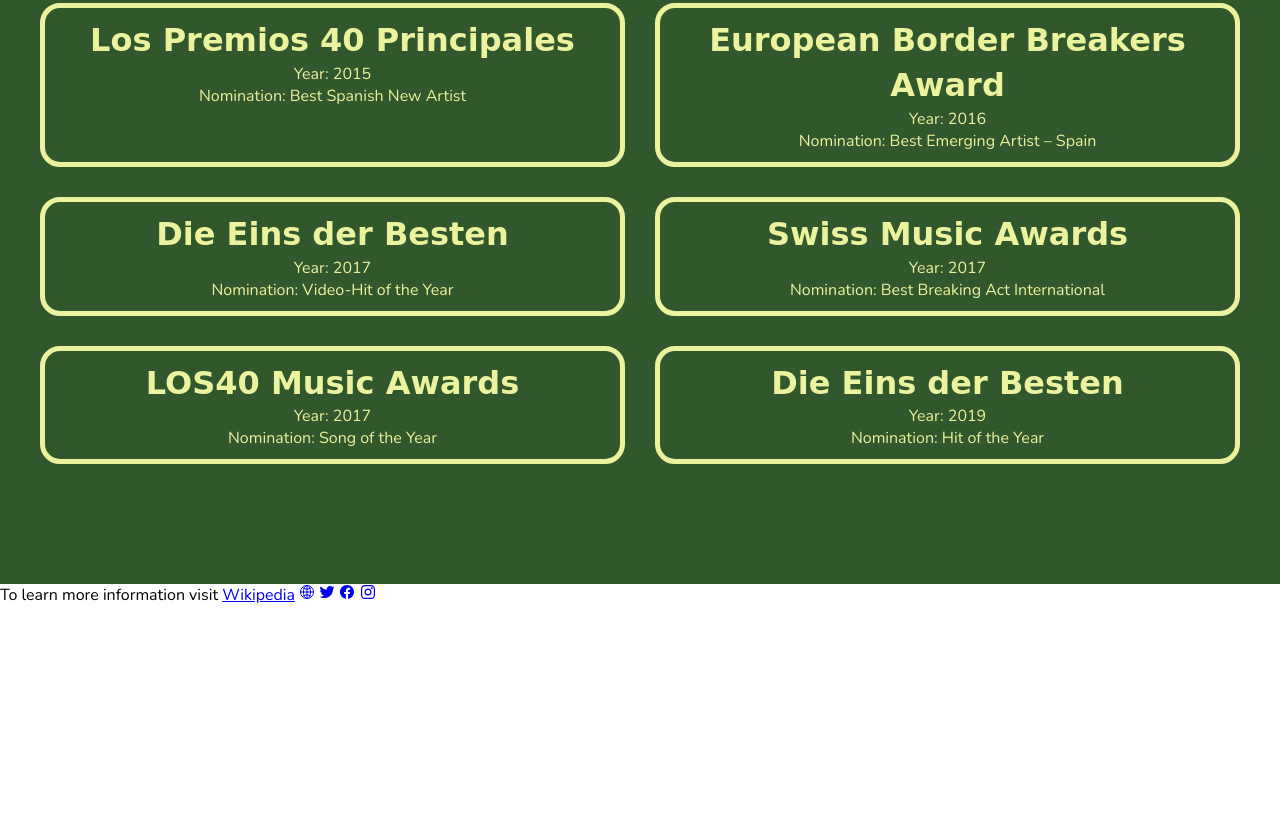
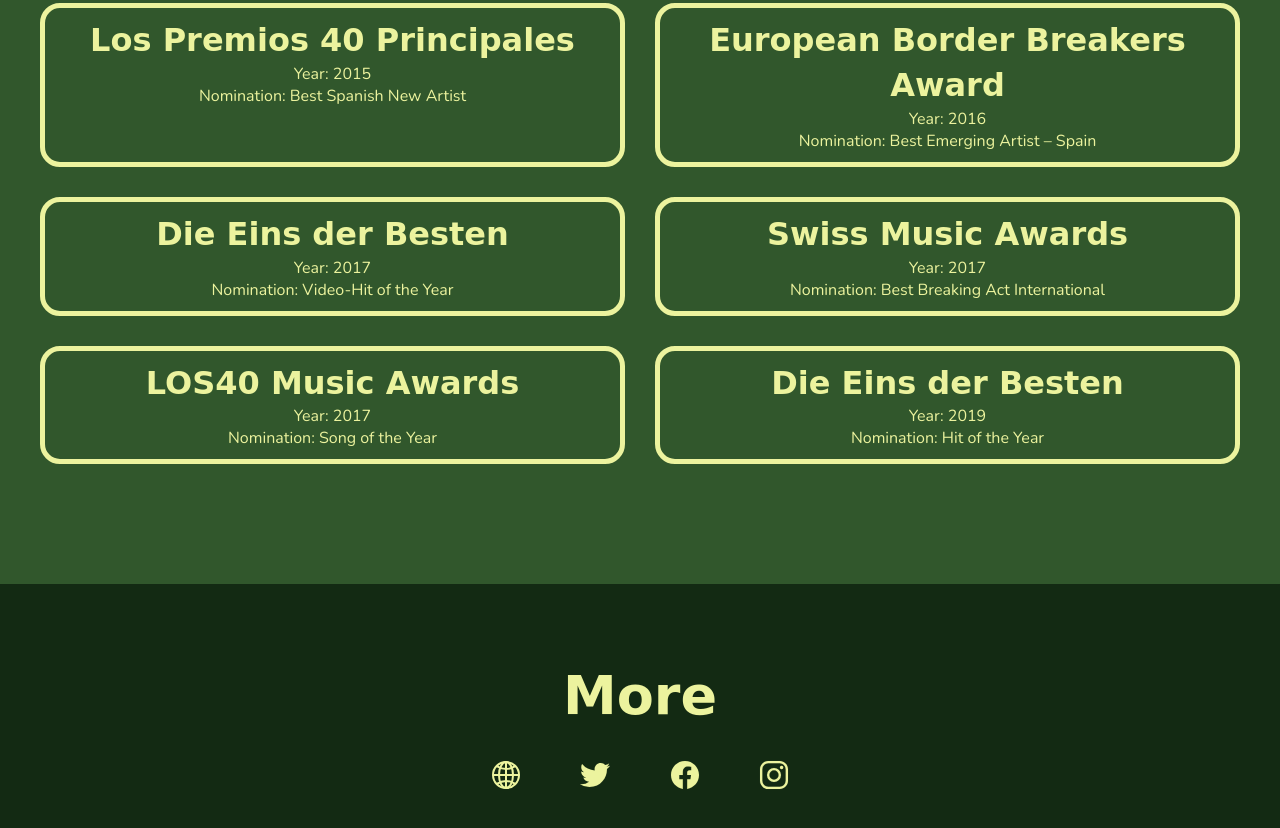
Before and after one commit to ivolnoboi/DI-Bootcamp-Stage1, a plain HTML site: page Final-Project/index.html in a window 1280 px wide. Shown: the part 6927-7755 px from the top of the page. Before the commit the page ends 7533 px from the top, so only its background shows below. Drawn offline with nearby package versions, Linux system fonts and the light colour scheme; a web font is replaced by a local one.

Commit message:
Completed footer

```diff
--- a/Final-Project/index.html
+++ b/Final-Project/index.html
@@ -338,22 +338,23 @@
       </section>
     </main>
     <footer id="footer">
-      <p class="footer__learn-more">
-        To learn more information visit
-        <a href="https://en.wikipedia.org/wiki/Álvaro_Soler">Wikipedia</a>
-        <a href="http://alvarosoler.com/en/"
-          ><ion-icon name="globe-outline"></ion-icon
-        ></a>
-        <a href="https://twitter.com/asolermusic"
-          ><ion-icon name="logo-twitter"></ion-icon
-        ></a>
-        <a href="https://www.facebook.com/alvarosolermusic"
-          ><ion-icon name="logo-facebook"></ion-icon
-        ></a>
-        <a href="https://www.instagram.com/alvarosolermusic/"
-          ><ion-icon name="logo-instagram"></ion-icon
-        ></a>
-      </p>
+      <div class="container">
+        <h2 class="footer__title">More</h2>
+        <div class="footer__icons">
+          <a href="http://alvarosoler.com/en/" target="_blank"
+            ><ion-icon name="globe-outline" class="footer__icon"></ion-icon
+          ></a>
+          <a href="https://twitter.com/asolermusic" target="_blank"
+            ><ion-icon name="logo-twitter" class="footer__icon"></ion-icon
+          ></a>
+          <a href="https://www.facebook.com/alvarosolermusic" target="_blank"
+            ><ion-icon name="logo-facebook" class="footer__icon"></ion-icon
+          ></a>
+          <a href="https://www.instagram.com/alvarosolermusic/" target="_blank"
+            ><ion-icon name="logo-instagram" class="footer__icon"></ion-icon
+          ></a>
+        </div>
+      </div>
     </footer>
     <script
       type="module"
--- a/Final-Project/style.css
+++ b/Final-Project/style.css
@@ -252,3 +252,37 @@ h3 {
 .awards__item-nomination::before {
   content: "Nomination: ";
 }
+
+/*****************************************/
+/* FOOTER */
+/****************************************/
+
+#footer {
+  background-color: #132a13;
+  padding: 80px 0 100px 0;
+  text-align: center;
+  font-size: 32px;
+  font-weight: 500;
+  color: #ecf39e;
+}
+
+#footer h2 {
+  margin-bottom: 30px;
+}
+
+.footer__icons {
+  display: flex;
+  justify-content: space-between;
+  max-width: 300px;
+  margin: 0 auto;
+}
+
+.footer__icons a:link,
+.footer__icons a:visited {
+  color: #ecf39e;
+}
+
+.footer__icons a:hover,
+.footer__icons a:active {
+  color: #90a955;
+}
```
